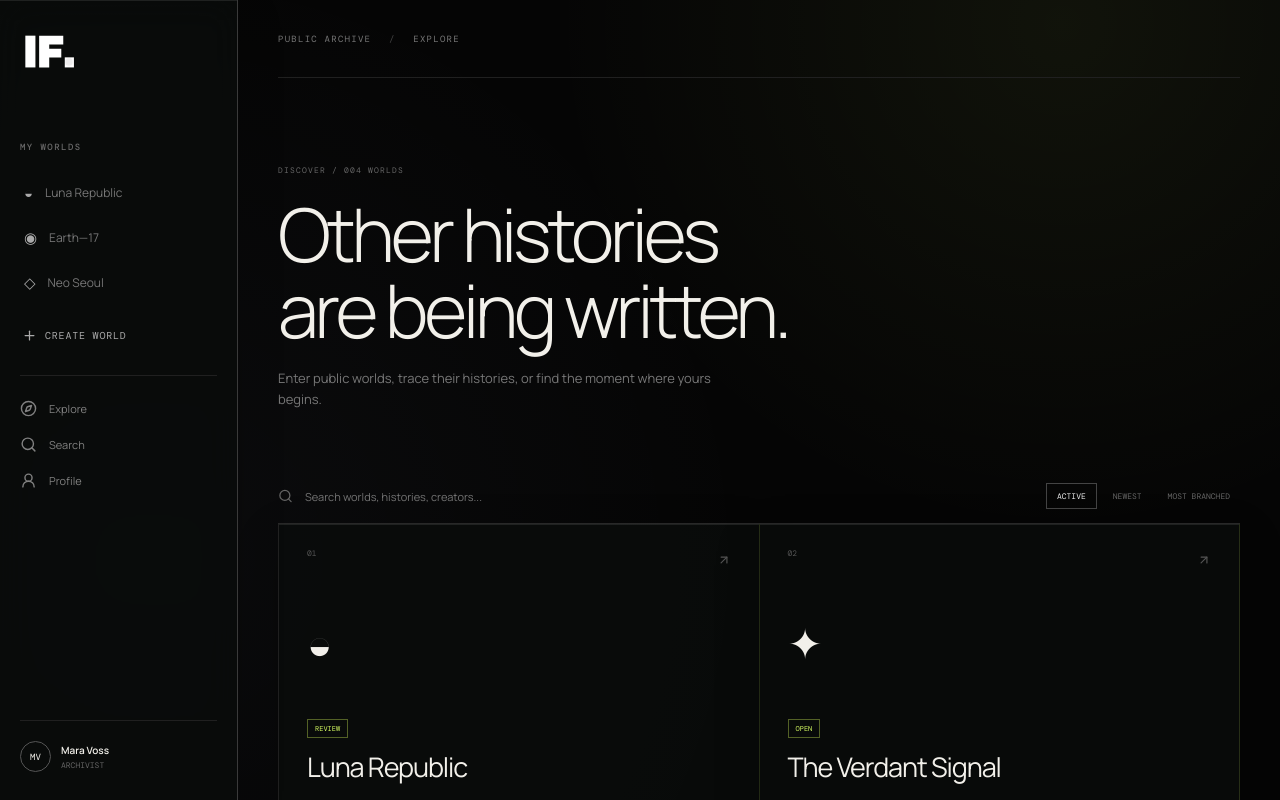
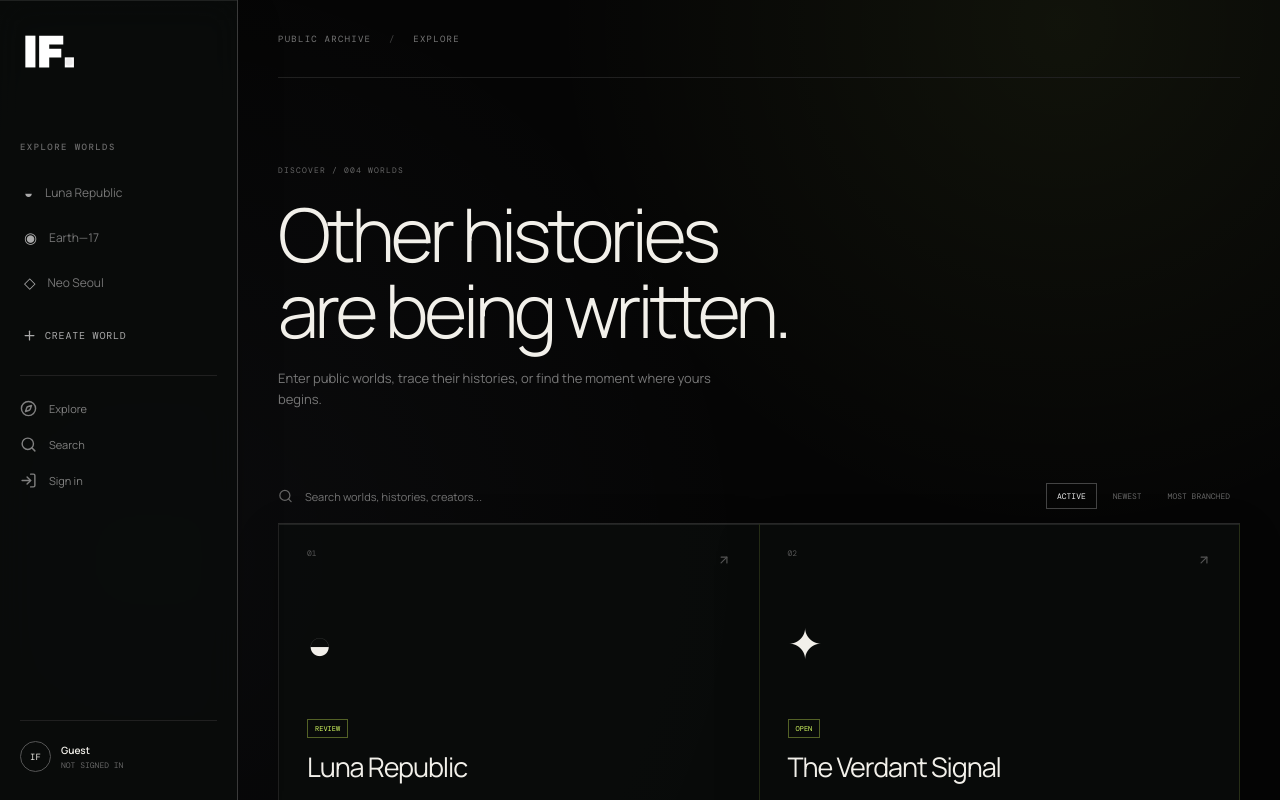
Before and after one commit to codingguy1026/IF., a Next.js app: page /explore in a window 1280 px wide. Shown: the top 800 px of the page. Built offline with nearby package versions, Linux system fonts and the light colour scheme; no server answers; a web font is replaced by a local one.

Commit message:
feat(if-auth): replace demo account in components/navigation/AppShell.tsx

```diff
--- a/components/navigation/AppShell.tsx
+++ b/components/navigation/AppShell.tsx
@@ -1,37 +1,54 @@
 "use client";
 import Link from "next/link";
-import { Compass, Plus, Search, UserRound, Menu, X } from "lucide-react";
+import { Compass, Plus, Search, UserRound, Menu, X, LogIn } from "lucide-react";
 import { MouseEvent, useEffect, useRef, useState } from "react";
 import { usePathname, useRouter } from "next/navigation";
 import { worlds } from "@/lib/data";
 import { InteractiveBrandMark } from "@/components/brand/InteractiveBrandMark";
+import { useAuth } from "@/components/auth/AuthProvider";
+import { displayName } from "@/lib/auth/client";
 
 export function AppShell({ children }: { children: React.ReactNode }) {
   const [menu, setMenu] = useState(false);
   const [switching, setSwitching] = useState(false);
+  const { user, loading } = useAuth();
   const router = useRouter();
   const pathname = usePathname();
   const isWorldMap = /^\/world\/[^/]+\/?$/.test(pathname);
   const switchTimer = useRef<ReturnType<typeof setTimeout> | null>(null);
   useEffect(() => () => { if (switchTimer.current) clearTimeout(switchTimer.current); }, []);
- function switchWorld(event:MouseEvent<HTMLAnchorElement>, href:string) {
+
+  function switchWorld(event: MouseEvent<HTMLAnchorElement>, href: string) {
     if (event.metaKey || event.ctrlKey || event.shiftKey || event.altKey) return;
     event.preventDefault();
     if (switchTimer.current) clearTimeout(switchTimer.current);
     setSwitching(true);
-  switchTimer.current=setTimeout(()=>{router.push(href);setSwitching(false);setMenu(false)},180);
+    switchTimer.current = setTimeout(() => { router.push(href); setSwitching(false); setMenu(false); }, 180);
   }
+
   if (isWorldMap) return <div className="map-app-content">{children}</div>;
+  const label = user ? displayName(user) : "Guest";
   return <div className="app-shell">
-  <button className="mobile-menu" onClick={() => setMenu(!menu)} aria-label="Toggle navigation">{menu ? <X/> : <Menu/>}</button>
+    <button className="mobile-menu" onClick={() => setMenu(!menu)} aria-label="Toggle navigation">{menu ? <X /> : <Menu />}</button>
     <aside className={`sidebar ${menu ? "is-visible" : ""}`}>
       <InteractiveBrandMark />
-   <p className="eyebrow">My worlds</p>
-   <nav className="world-list" aria-label="My worlds">{worlds.slice(0,3).map(w=>{const href=`/world/${w.id}`;return <Link onClick={event=>switchWorld(event,href)} className={pathname.startsWith(href)?"active":""} href={href} key={w.id}><span>{w.glyph}</span>{w.name}</Link>})}</nav>
-   <Link href="/create" className="create-link"><Plus size={15}/> Create world</Link>
-   <nav className="utility-nav"><Link href="/explore"><Compass size={17}/>Explore</Link><Link href="/explore"><Search size={17}/>Search</Link><Link href="/profile"><UserRound size={17}/>Profile</Link></nav>
-   <div className="user-chip"><span>MV</span><div><b>Mara Voss</b><small>Archivist</small></div></div>
+      <p className="eyebrow">Explore worlds</p>
+      <nav className="world-list" aria-label="Explore worlds">{worlds.slice(0, 3).map(w => {
+        const href = `/world/${w.id}`;
+        return <Link onClick={event => switchWorld(event, href)} className={pathname.startsWith(href) ? "active" : ""} href={href} key={w.id}><span>{w.glyph}</span>{w.name}</Link>;
+      })}</nav>
+      <Link href="/create" className="create-link"><Plus size={15} /> Create world</Link>
+      <nav className="utility-nav">
+        <Link href="/explore"><Compass size={17} />Explore</Link>
+        <Link href="/explore"><Search size={17} />Search</Link>
+        {user ? <Link href="/profile"><UserRound size={17} />My account</Link>
+          : <Link href="/auth/login"><LogIn size={17} />Sign in</Link>}
+      </nav>
+      <div className="user-chip">
+        <span>{user ? label.slice(0, 2).toUpperCase() : "IF"}</span>
+        <div><b>{loading ? "Checking account…" : label}</b><small>{user ? "IF. Account" : "Not signed in"}</small></div>
+      </div>
     </aside>
-  <div key={pathname} className={`app-content route-resolve ${switching?"is-switching":""}`} onClick={()=>menu&&setMenu(false)}>{children}</div>
+    <div key={pathname} className={`app-content route-resolve ${switching ? "is-switching" : ""}`} onClick={() => menu && setMenu(false)}>{children}</div>
   </div>;
 }
```
Lines whose indentation alone changed are shown as unchanged.
